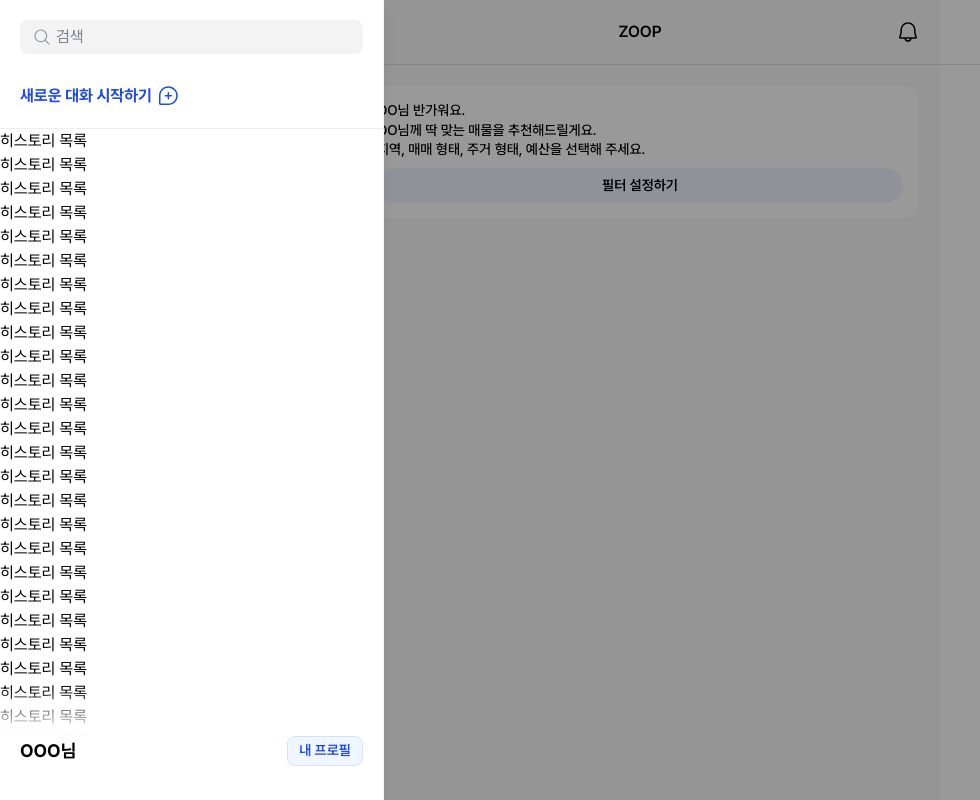
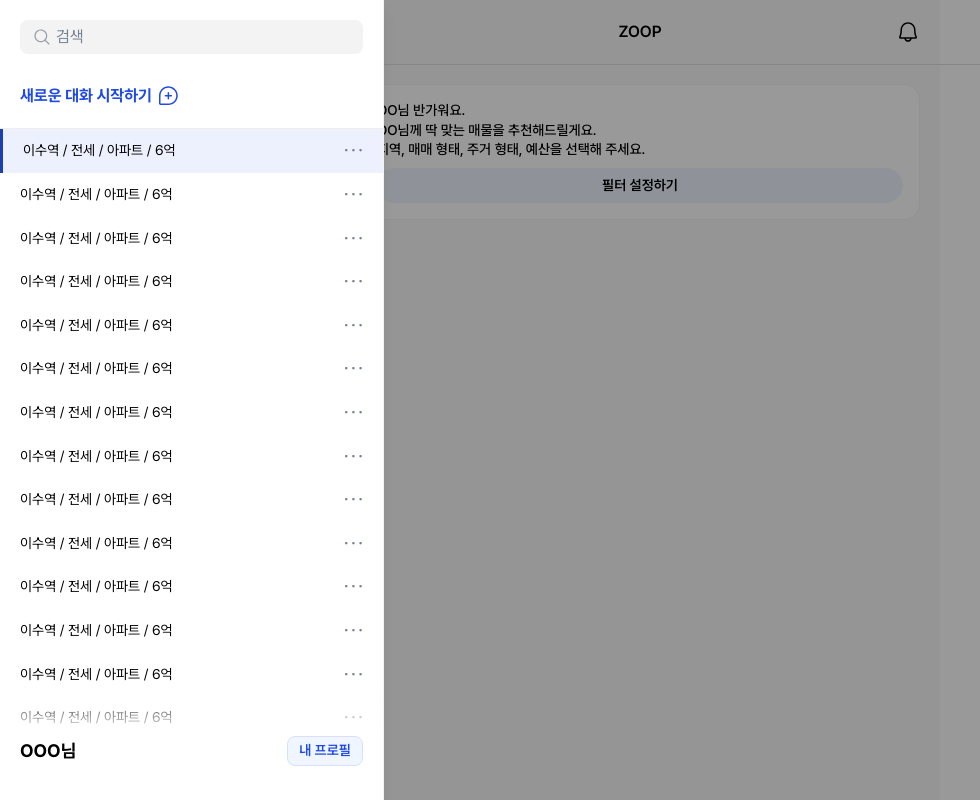
Before and after one commit to FC-DEV3-Final-Project/zoop-frontend, a Next.js app: page / in a window 1280 px wide. Both pictures are taken after a click on the button 372 px from the left and 32 px from the top of the page. Shown: the whole page, without its empty margins (0-980 px from the left). Built offline with nearby package versions, Linux system fonts and the light colour scheme.

Commit message:
feat: sidebar 목록에 표시 될 개별 item 컴포넌트 분리

```diff
--- a/src/components/chat/SideBar.tsx
+++ b/src/components/chat/SideBar.tsx
@@ -6,6 +6,7 @@ import { SheetContent, SheetFooter, SheetHeader, SheetTitle } from "../ui/sheet"
 import Input from "../ui/input";
 
 import NewChatIcon from "../../../public/icons/new-chat.svg";
+import SideBarItem from "./SideBarItem";
 
 const SideBar = () => {
   const [inputText, setInputText] = useState("");
@@ -40,21 +41,32 @@ const SideBar = () => {
           <Image src={NewChatIcon} alt={"새로운 채팅"} width={24} height={24} />
         </button>
       </SheetHeader>
-      <div className="relative z-0 overflow-y-auto">
-        {/** 스크롤 테스트 임시 div */}
-        <div>히스토리 목록</div> <div>히스토리 목록</div> <div>히스토리 목록</div>
-        <div>히스토리 목록</div> <div>히스토리 목록</div> <div>히스토리 목록</div>
-        <div>히스토리 목록</div> <div>히스토리 목록</div> <div>히스토리 목록</div>
-        <div>히스토리 목록</div> <div>히스토리 목록</div> <div>히스토리 목록</div>
-        <div>히스토리 목록</div> <div>히스토리 목록</div> <div>히스토리 목록</div>
-        <div>히스토리 목록</div> <div>히스토리 목록</div> <div>히스토리 목록</div>
-        <div>히스토리 목록</div> <div>히스토리 목록</div> <div>히스토리 목록</div>
-        <div>히스토리 목록</div> <div>히스토리 목록</div> <div>히스토리 목록</div>
-        <div>히스토리 목록</div> <div>히스토리 목록</div> <div>히스토리 목록</div>
-      </div>
+
+      {/** 테스트를 위한 임시 데이터 */}
+      <ul className="overflow-auto pb-[100px]">
+        <SideBarItem title={"이수역 / 전세 / 아파트 / 6억"} isSelected={true} />
+        <SideBarItem title={"이수역 / 전세 / 아파트 / 6억"} />
+        <SideBarItem title={"이수역 / 전세 / 아파트 / 6억"} />
+        <SideBarItem title={"이수역 / 전세 / 아파트 / 6억"} />
+        <SideBarItem title={"이수역 / 전세 / 아파트 / 6억"} />
+        <SideBarItem title={"이수역 / 전세 / 아파트 / 6억"} />
+        <SideBarItem title={"이수역 / 전세 / 아파트 / 6억"} />
+        <SideBarItem title={"이수역 / 전세 / 아파트 / 6억"} />
+        <SideBarItem title={"이수역 / 전세 / 아파트 / 6억"} />
+        <SideBarItem title={"이수역 / 전세 / 아파트 / 6억"} />
+        <SideBarItem title={"이수역 / 전세 / 아파트 / 6억"} />
+        <SideBarItem title={"이수역 / 전세 / 아파트 / 6억"} />
+        <SideBarItem title={"이수역 / 전세 / 아파트 / 6억"} />
+        <SideBarItem title={"이수역 / 전세 / 아파트 / 6억"} />
+        <SideBarItem title={"이수역 / 전세 / 아파트 / 6억"} />
+        <SideBarItem title={"이수역 / 전세 / 아파트 / 6억"} />
+        <SideBarItem title={"이수역 / 전세 / 아파트 / 6억"} />
+        <SideBarItem title={"이수역 / 전세 / 아파트 / 6억"} />
+        <SideBarItem title={"이수역 / 전세 / 아파트 / 6억"} />
+      </ul>
 
       <SheetFooter
-        className="absolute bottom-0 left-0 right-0 z-10 px-5 py-6"
+        className="absolute bottom-0 left-0 right-0 px-5 py-6"
         style={{
           background: "linear-gradient(180deg, rgba(255, 255, 255, 0.00) 0%, #FFF 44%)",
           paddingTop: "40px",
--- /dev/null
+++ b/src/components/chat/SideBarItem.tsx
@@ -0,0 +1,45 @@
+import React from "react";
+
+import Dropdown from "../common/Dropdown";
+
+interface SideBarItemProps {
+  chatRoomId?: number; // 제목 편집 또는 삭제할 채팅 ID. 임시 optional 처리
+  title: string;
+  isSelected?: boolean;
+}
+
+const SideBarItem = ({ chatRoomId, title, isSelected = false }: SideBarItemProps) => {
+  const handleEditTilte = () => {
+    // TODO: 제목 편집하기 API
+    alert("편집 버튼 클릭");
+  };
+
+  const handleDeleteChat = () => {
+    // TODO: 채팅 삭제하기 API
+    alert("삭제 버튼 클릭");
+  };
+
+  return (
+    <li
+      className={`relative flex justify-between px-5 py-3 ${isSelected ? "border-l-[3px] border-blue-800 bg-blue-050-bg" : "bg-white"}`}
+    >
+      <span className="text-body2">{title}</span>
+      <Dropdown
+        items={[
+          {
+            type: "edit",
+            label: "제목 편집하기",
+            onClick: handleEditTilte,
+          },
+          {
+            type: "delete",
+            label: "목록에서 삭제",
+            onClick: handleDeleteChat,
+          },
+        ]}
+      />
+    </li>
+  );
+};
+
+export default SideBarItem;
```
